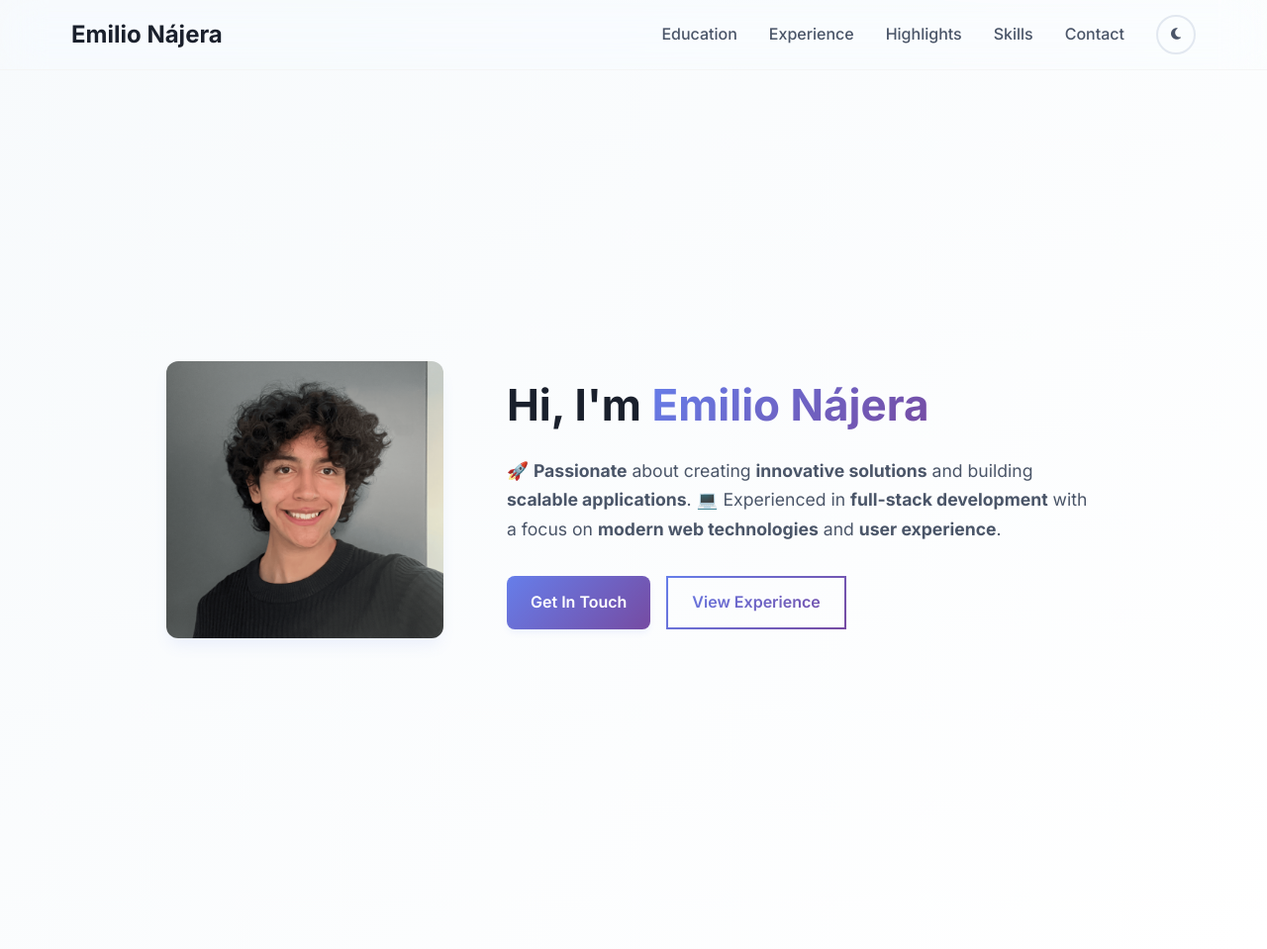
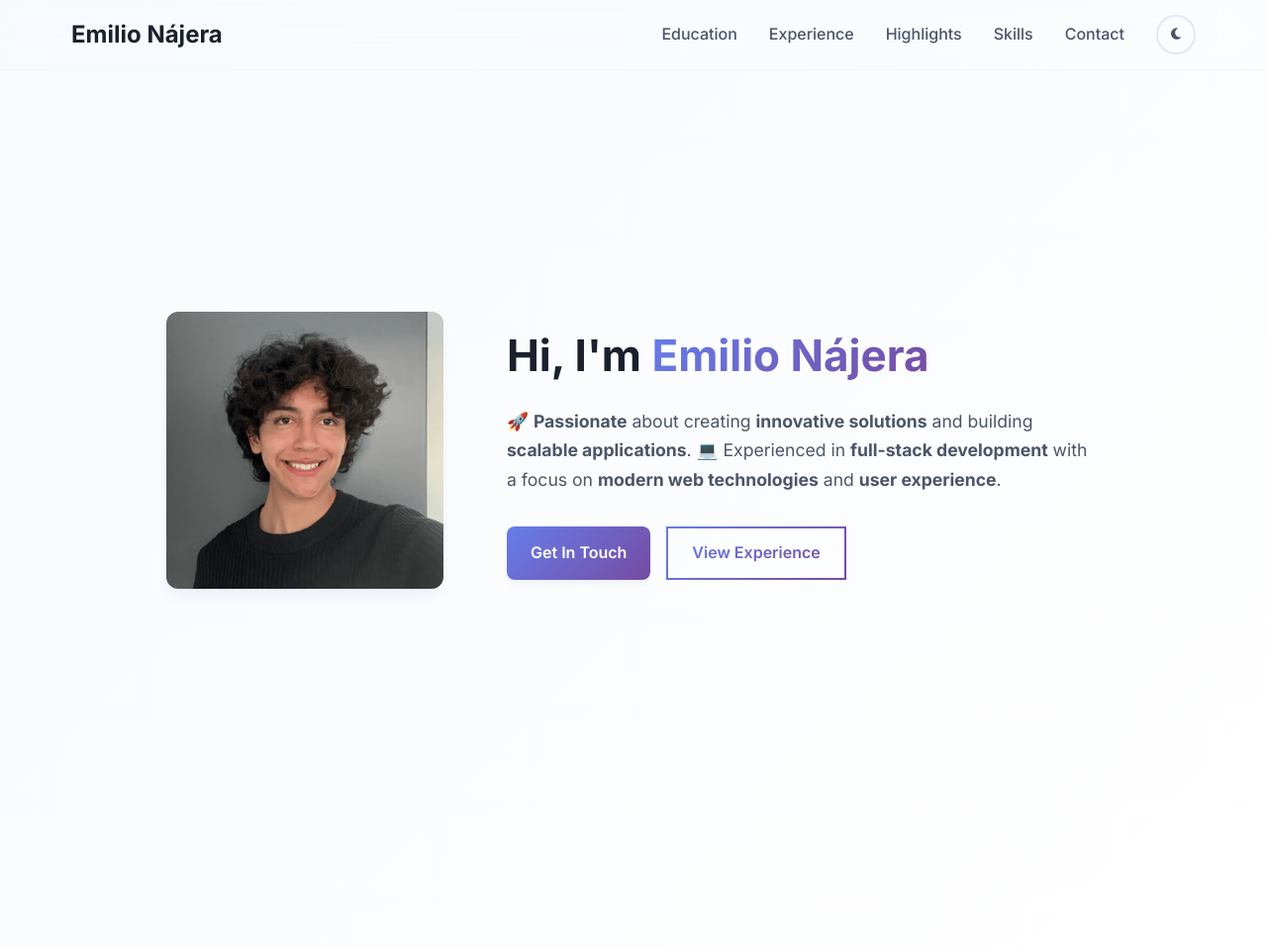
Before and after one commit to emilionajera/minimalist-portfolio, a Flask app: page / in a window 1280 px wide. Shown: the top 959 px of the page at 99% size. Run offline with Flask 3, Linux system fonts and the light colour scheme.

Commit message:
Initial commit. Website generated using ReplitAI

```diff
--- a/static/css/style.css
+++ b/static/css/style.css
@@ -260,10 +260,11 @@ body[data-theme="dark"] .highlight-icon {
 
 /* Hero Section */
 .hero-section {
-  min-height: 100vh;
+  /*border: solid red;*/
+  min-height: 100vh; /*? huh */
   display: flex;
   align-items: center;
-  padding: 100px 0 50px;
+  padding: 0 0 50px;
   background: linear-gradient(135deg, var(--surface-color) 0%, var(--background-color) 100%);
 }
 
@@ -274,6 +275,7 @@ body[data-theme="dark"] .highlight-icon {
 }
 
 .hero-container {
+  /*border: 1px solid lime;*/
   max-width: 1200px;
   margin: 0 auto;
   padding: 0 2rem;
@@ -402,7 +404,7 @@ body[data-theme="dark"] .hero-greeting-text {
   background-image: var(--gradient-primary);
   -webkit-background-clip: text;
   background-clip: text;
-  border-radius: 50px;
+  border-radius: 8px;
 }
 
 .btn-secondary:hover {
--- a/templates/index.html
+++ b/templates/index.html
@@ -16,6 +16,7 @@
 
     <!-- Custom CSS -->
     <link rel="stylesheet" href="{{ url_for('static', filename='css/style.css') }}">
+    <link rel="stylesheet" href="../static/css/style.css">
 </head>
 <body>
     <!-- Navigation Header -->
@@ -47,7 +48,8 @@
         <div class="hero-container">
             <div class="hero-content" data-aos="fade-up" data-aos-duration="1000">
                 <div class="hero-image">
-                    <img src="{{ url_for('static', filename='images/emilio-profile-new.jpg') }}" alt="Emilio Nájera" class="profile-image">
+                    <!--<img src="{{ url_for('static', filename='images/emilio-profile-new.jpg') }}" alt="Emilio Nájera" class="profile-image">-->
+                    <img src="../static/images/emilio-profile-new.jpg" alt="Emilio Nájera" class="profile-image">
                 </div>
                 <div class="hero-text">
                     <p class="hero-greeting"><span class="hero-greeting-text">Hi, I'm</span> <span class="hero-name">Emilio Nájera</span></p>
@@ -292,5 +294,6 @@
     <!-- Scripts -->
     <script src="https://unpkg.com/aos@2.3.1/dist/aos.js"></script>
     <script src="{{ url_for('static', filename='js/main.js') }}"></script>
+    <script src="../static/js/main.js"></script>
 </body>
 </html>
```
